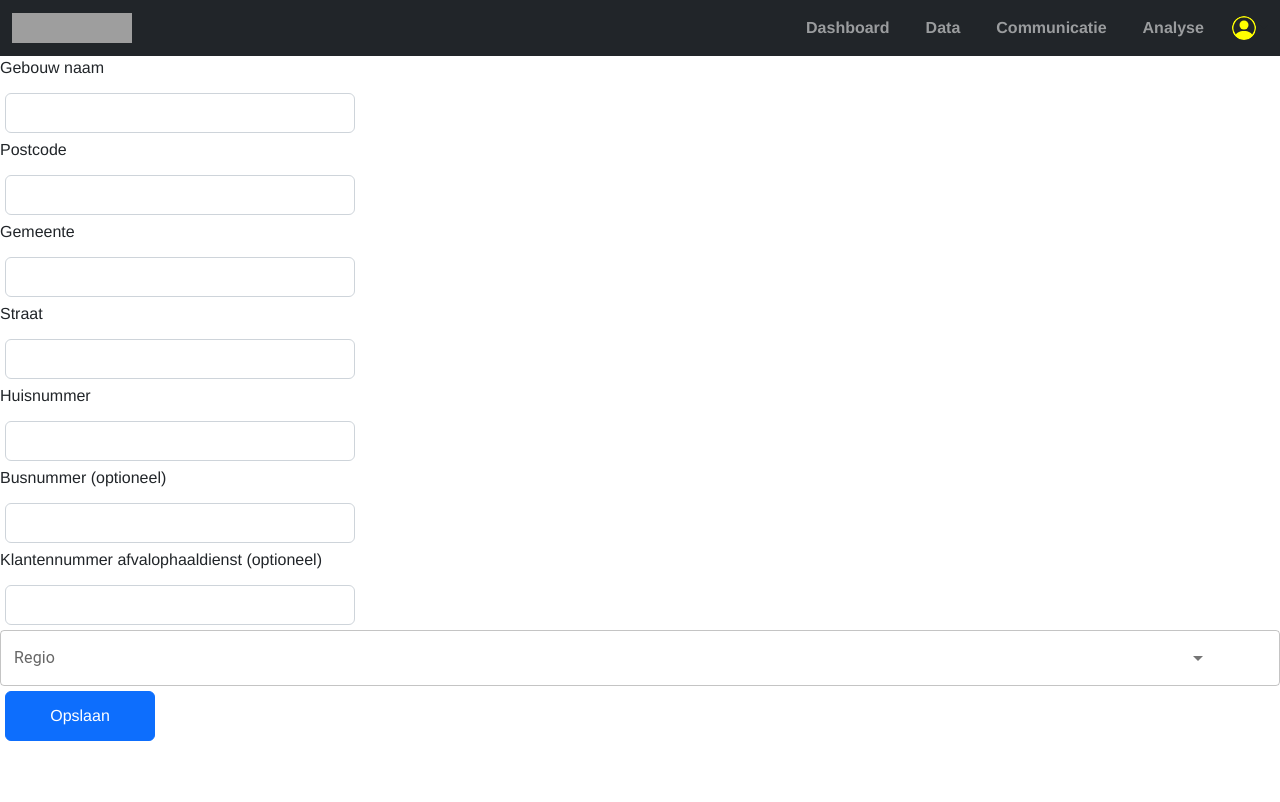
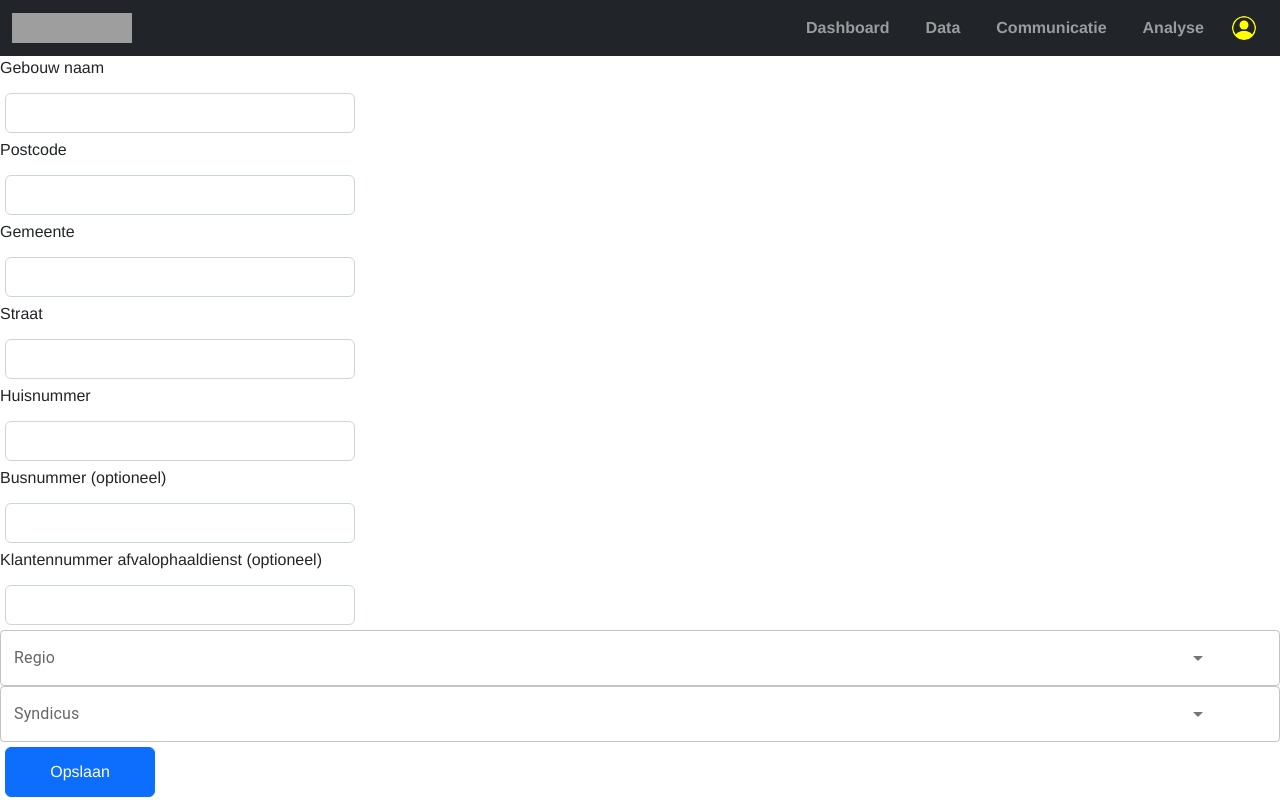
Before and after one commit to SELab-2/Dr-Trottoir-4, a Next.js app in the folder frontend/: page /admin/data/buildings/edit in a window 1280 px wide. Built offline with nearby package versions, Linux system fonts and the light colour scheme; no server answers; grey boxes are pictures that could not be loaded.

Commit message:
#164 syndic autofill completed

```diff
--- a/frontend/components/autocompleteComponents/autocompleteComponent.tsx
+++ b/frontend/components/autocompleteComponents/autocompleteComponent.tsx
@@ -9,6 +9,11 @@ interface Props {
     fetchOptions: () =>Promise<AxiosResponse<any>>;
     onChange: (value: string) => void;
     mapping: (value: any) => any; //this is any because it has to be generic
+}
+
+export interface GenericProps {
+    value: string;
+    onChange: (value: string) => void;
 }
 
 const AutocompleteComponent: React.FC<Props> = ({value, label, fetchOptions, onChange, mapping}) => {
--- a/frontend/components/autocompleteComponents/syndicAutoCompleteComponent.tsx
+++ b/frontend/components/autocompleteComponents/syndicAutoCompleteComponent.tsx
@@ -0,0 +1,17 @@
+import React from "react";
+import {getAllUsers, User, userSearchString} from "@/lib/user";
+import AutocompleteComponent, {GenericProps} from "@/components/autocompleteComponents/autocompleteComponent";
+
+const SyndicAutocomplete: React.FC<GenericProps> = ({value, onChange}) => {
+
+    return (
+        <AutocompleteComponent
+            value={value}
+            label="Syndicus"
+            fetchOptions={getAllUsers} ///TODO change this to getAllSyndics once the endpoint for it exists
+            onChange={onChange}
+            mapping={(user: User) => userSearchString(user)}/>
+    );
+};
+
+export default SyndicAutocomplete;
--- a/frontend/lib/user.ts
+++ b/frontend/lib/user.ts
@@ -11,6 +11,10 @@ export interface User {
     phone_number : string,
     region : number[],
     role : number
+}
+
+export function userSearchString(user: User){
+    return `${user.first_name} ${user.last_name} (${user.email})`
 }
 
 export const getCurrentUser = (): Promise<AxiosResponse<any, any>> => {
--- a/frontend/pages/admin/data/buildings/edit.tsx
+++ b/frontend/pages/admin/data/buildings/edit.tsx
@@ -3,10 +3,11 @@ import {useRouter} from "next/router";
 import {Button, Form, Dropdown, InputGroup} from "react-bootstrap";
 import {BuildingInterface, getAddress, getBuildingInfo} from "@/lib/building";
 import {Region, getAllRegions, getRegion} from "@/lib/region";
-import {User, getUserInfo, getAllUsers} from "@/lib/user";
+import {User, getUserInfo, getAllUsers, userSearchString} from "@/lib/user";
 import AdminHeader from "@/components/header/adminHeader";
 import {withAuthorisation} from "@/components/withAuthorisation";
 import RegionAutocomplete from "@/components/autocompleteComponents/regionAutocomplete";
+import SyndicAutoCompleteComponent from "@/components/autocompleteComponents/syndicAutoCompleteComponent";
 
 
 export default function AdminDataBuildingsEdit() {
@@ -17,8 +18,10 @@ export default function AdminDataBuildingsEdit() {
     const [postalCode, setPostalCode] = useState("");
     const [street, setStreet] = useState("");
     const [clientId, setClientId] = useState("");
+    const [region, setRegion] = useState("");
+    const [syndic, setSyndic] = useState("");
+
     const router = useRouter();
-    const [region, setRegion] = useState("");
 
     const handleSubmit = async (e: React.FormEvent<HTMLFormElement>) => {
         e.preventDefault();
@@ -37,6 +40,8 @@ export default function AdminDataBuildingsEdit() {
                 setName(res.data.name ? res.data.name : "");
                 const region = await getRegion(res.data.region);
                 setRegion(region.data.region)
+                const syndic = await getUserInfo(res.data.syndic);
+                setSyndic(userSearchString(syndic.data))
                 return true;
             });
         }
@@ -113,6 +118,7 @@ export default function AdminDataBuildingsEdit() {
 
             </Form>
             <RegionAutocomplete value={region} onChange={setRegion}></RegionAutocomplete>
+            <SyndicAutoCompleteComponent value={syndic} onChange={setSyndic}></SyndicAutoCompleteComponent>
 
             <Button variant="primary" type="submit">
                 Opslaan
```
Also changed, not shown: frontend/components/autocompleteComponents/regionAutocomplete.tsx (+2 -7 lines), frontend/components/pdfUploader.tsx (added, +37 -0 lines).
